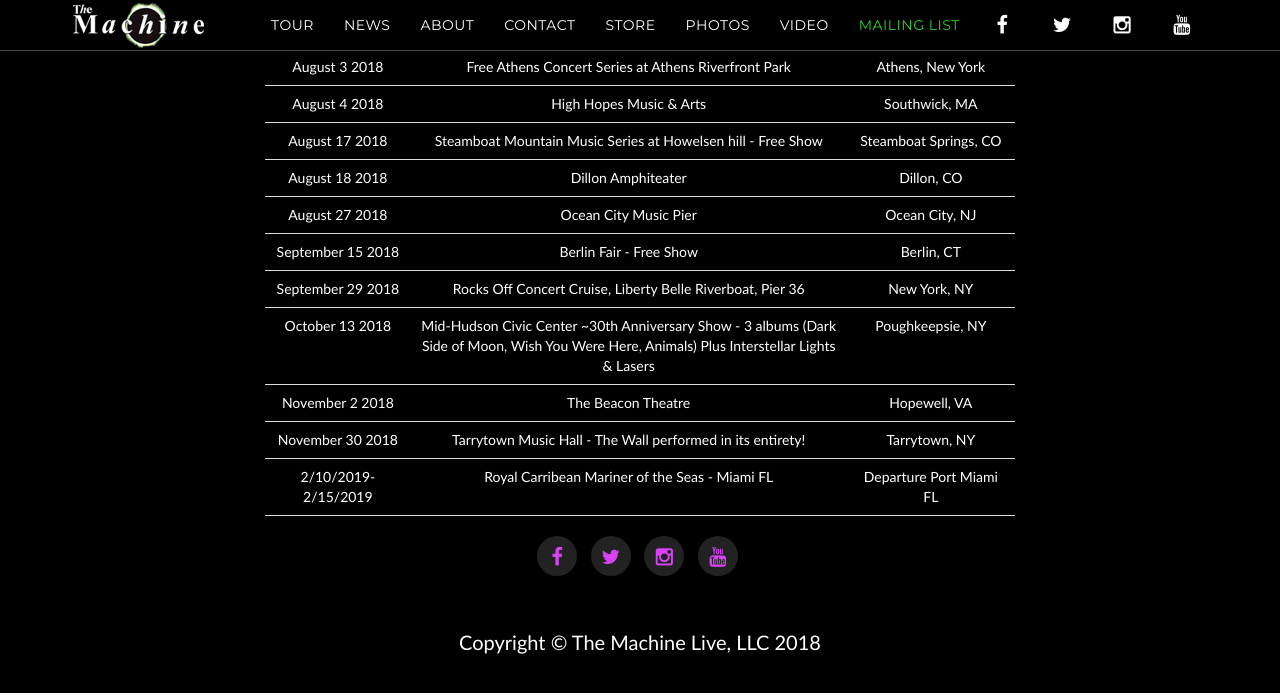
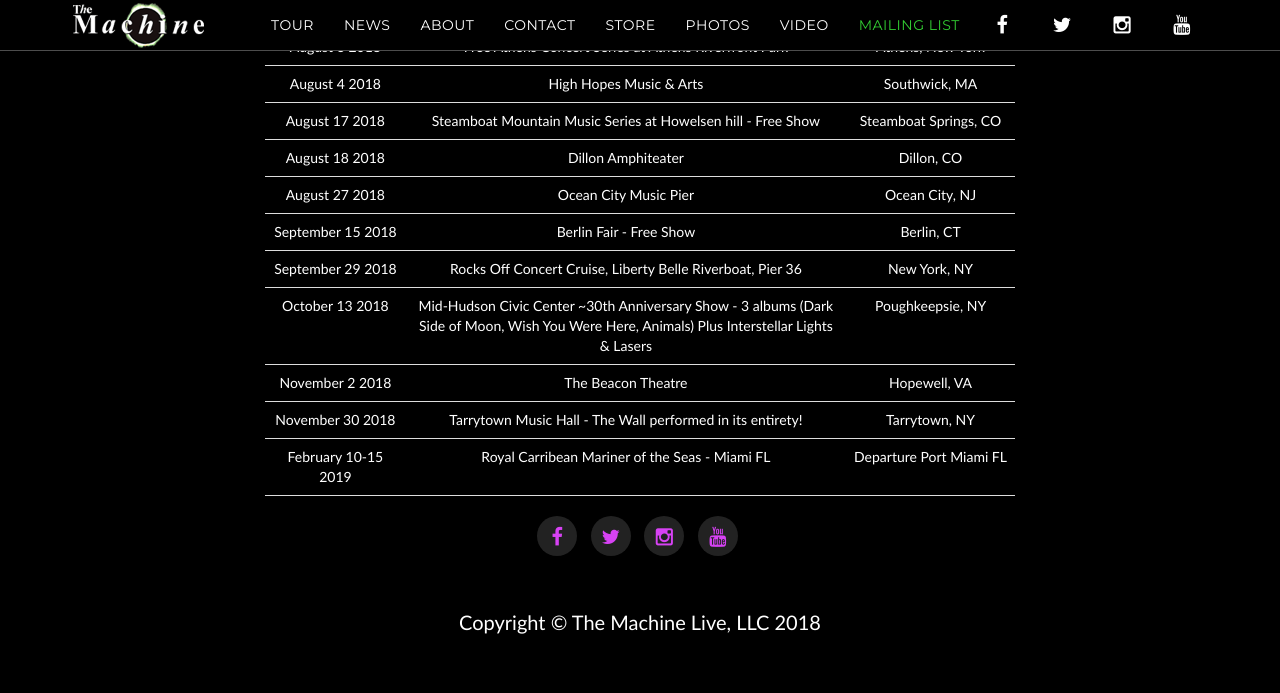
Before and after one commit to machineweb/machineweb.github.io, a Jekyll site: the page built from tourarchive/index.html, in a window 1280 px wide and 900 px high, scrolled down 28633 px. Shown: the top 693 px of the window. Built offline with Jekyll 4.4.1, drawn with Linux system fonts in a browser that asks for light colours.

Commit message:
Updated tour

```diff
--- a/_data/tour.yml
+++ b/_data/tour.yml
@@ -3490,7 +3490,7 @@
     rsvp-url: "https://www.facebook.com/events/138713066999889/"
     order: "1543557600000"
 
-  - date: " 2/10/2019-2/15/2019"
+  - date: "February 10-15 2019"
     venue: "Royal Carribean Mariner of the Seas - Miami FL"
     venue-url: "http://onthebluecruise.com/"
     location: "Departure Port Miami FL"
```
